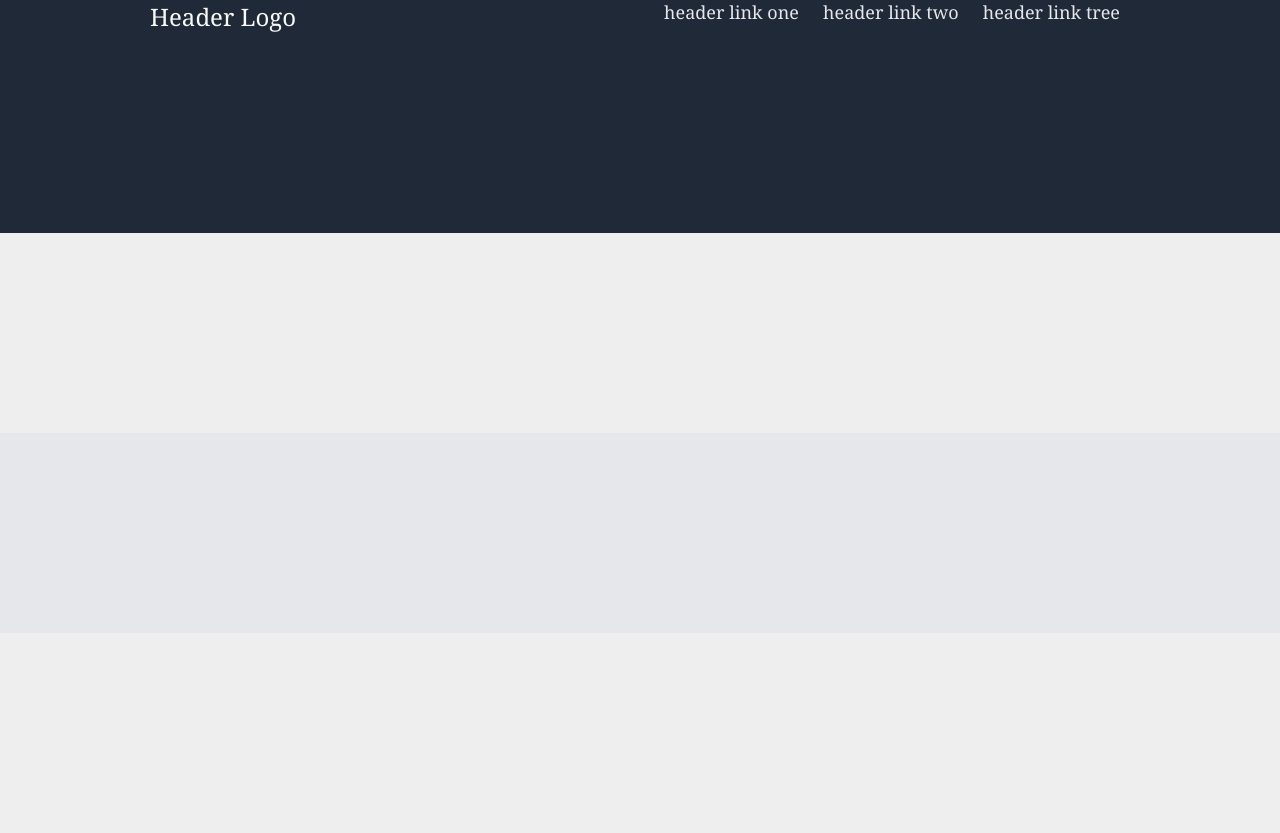
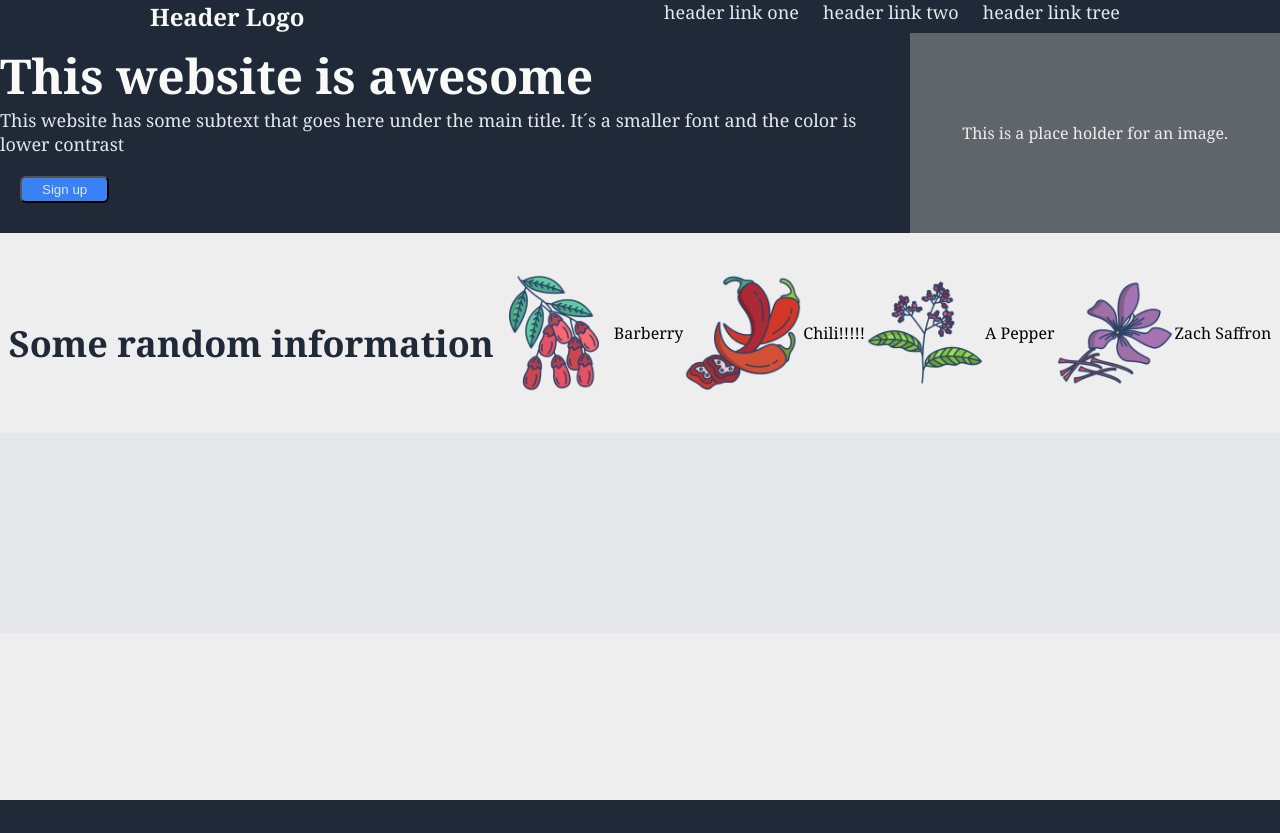
Before and after one commit to manuel7488navas/Code, a plain HTML site: page ODIN/Project-Landing-Page/index.html in a window 1280 px wide. After the commit the page ends 800 px from the top, so only its background shows below. Drawn offline with Linux system fonts and the light colour scheme.

Commit message:
Desarrollando ejercicio de Proyect: Landing Page.

```diff
--- a/ODIN/Project-Landing-Page/index.html
+++ b/ODIN/Project-Landing-Page/index.html
@@ -18,13 +18,56 @@
             <a href="#">header link tree</a>
         </div>
     </div>
+
+
+
     <div class="container">
-        <div class="container1"></div>
-        <div class="container2"></div>
+
+        <div class="container1">
+
+            <div class="letters">
+
+                <div id="text1">This website is awesome</div>
+                <div id="text2">This website has some subtext that goes here under the main title. It´s a smaller font and the color is lower contrast</div>
+                <button>Sign up</button>
+
+            </div>
+
+            <div class="placeholder">
+                <div class="placeholder-text">This is a place holder for an image.</div>
+            </div>
+
+        </div>
+
+        <div class="container2">
+
+        <div class="title">Some random information</div>
+
+        <div class = "images">
+            <img src="./images/barberry.png" alt="barberry">
+            <div class="text">Barberry</div>
+            <img src="./images/chilli.png" alt="chili">
+            <div class="text">Chili!!!!!</div>
+            <img src="./images/pepper.png" alt="pepper">
+            <div class="text">A Pepper</div>
+            <img src="./images/saffron.png" alt="saffron">
+            <div class="text">Zach Saffron</div>
+        </div>
+
+
+    </div>
         <div class="container3"></div>
+
+
+
         <div class="container4"></div>
+
+
+
+
+
     </div>
-      </div>
+
 
 
 
--- a/ODIN/Project-Landing-Page/style.css
+++ b/ODIN/Project-Landing-Page/style.css
@@ -2,24 +2,28 @@ html, body {
     background-color: #1F2937;
     font-family: Cambria, Cochin, Georgia, Times, 'Times New Roman', serif;
     height: 100%;
-    min-height: 100%;
+    width: 100%;
     margin:0;
+    overflow: hidden;
   }
   .header {
     display: flex;
-    min-width: 100%;
+    width: 100%;
   }
   .logo{
     font-size: 24px;
+    font-weight: 800;
     color: #F9FAF8;
     margin-left: 150px;
   }
   .links-header{
     margin-left: auto;
     margin-right: 150px;
+
   }
 
   a{
+
     text-decoration: none;
     color: #e5e7eb;
     font-size: 18px;
@@ -27,28 +31,137 @@ html, body {
   }
 
   .container{
+    overflow:hidden;
     width:100%;
     height:100%;
+    display: flex;
+    flex-direction: column;
+    justify-content: center;
+    align-items: center;
+
   }
   .container1{
     background-color: #1F2937;
-    width:100%;
     height:25%;
+    width: auto;
+    display: flex;
+    flex-direction: row;
+    justify-content: space-between;
+    align-items: center;
+
 
   }
+
+  .letters{
+   justify-content: space-between;
+
+  }
+
+  #text1{
+    color:#F9FAF8;
+    font-size: 48px;
+    font-weight: 900;
+
+  }
+  #text2{
+    color:#e5e7eb;
+    font-size: 18px;
+  }
+
+  button{
+    color:#eeee;
+    background-color:#3882F6;
+    border-radius: 6px;
+    padding-left: 20px;
+    padding-right: 20px;
+    padding-top: 4px;
+    padding-bottom: 4px;
+    margin:20px;
+  }
+
+  .placeholder{
+
+    background-color: #60656c;
+    width: 400px;
+    height: 200px;
+    display: flex;
+    align-items: center;
+    justify-content: center;
+
+
+  }
+
+  .placeholder-text{
+    color: #eee;
+
+  }
+
+
+
+
+
+
+
+
+
   .container2{
     background-color: #eee;
     width:100%;
     height:25%;
+    display: flex;
+    justify-content: center;
+    align-items: center;
 
   }
+
+  .title{
+    color:#1F2937;
+    font-size: 36px;
+    font-weight: 900;
+    margin-top: 20px;
+  }
+  .images{
+    display: flex;
+    flex-direction: row;
+    align-items: center;
+    justify-content: space-between;
+
+
+  }
+  img{
+    width: 120px;
+    height: auto;
+  }
+
+  .text{
+    text-align: center;
+
+  }
+
+
+
+
+
+
+
+
+
+
+
+
+
+
+
+
   .container3{
+
     background-color: #e5e7eb;
     width:100%;
     height:25%;
 
   }
   .container4{
+
     background-color: #eee;
     width:100%;
     height:25%;
```
Also changed, not shown: ODIN/Project-Landing-Page/images/barberry.png (added), ODIN/Project-Landing-Page/images/chilli.png (added), ODIN/Project-Landing-Page/images/pepper.png (added), ODIN/Project-Landing-Page/images/saffron.png (added).
